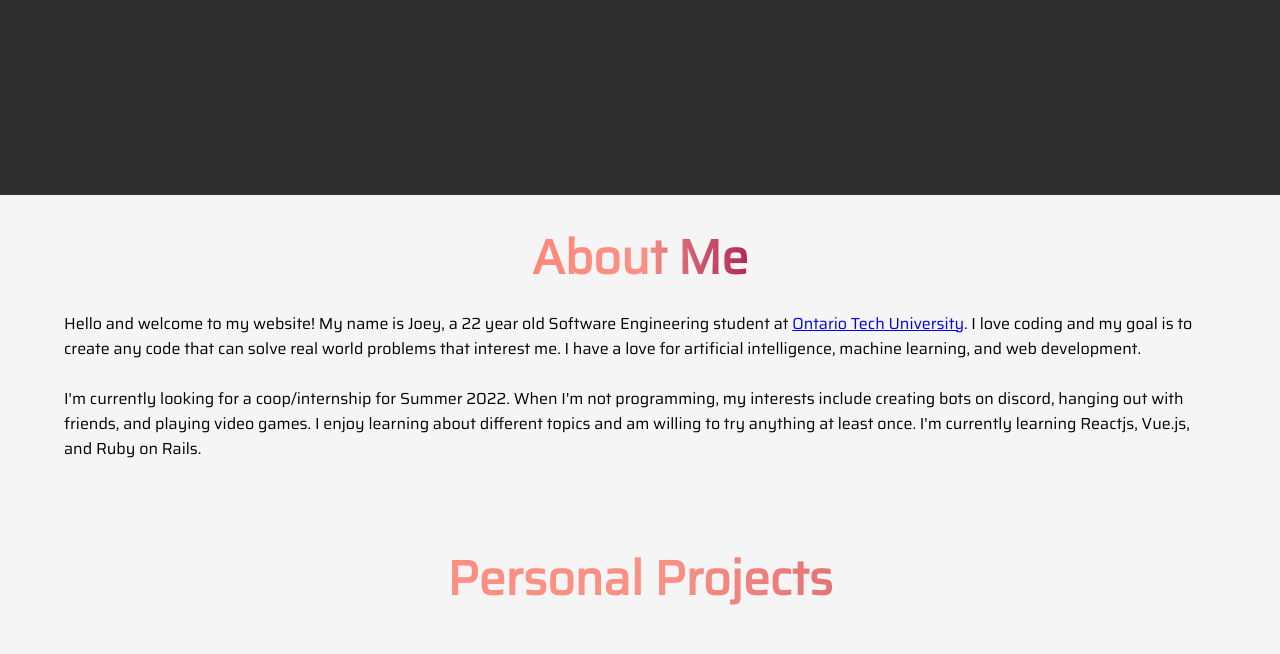
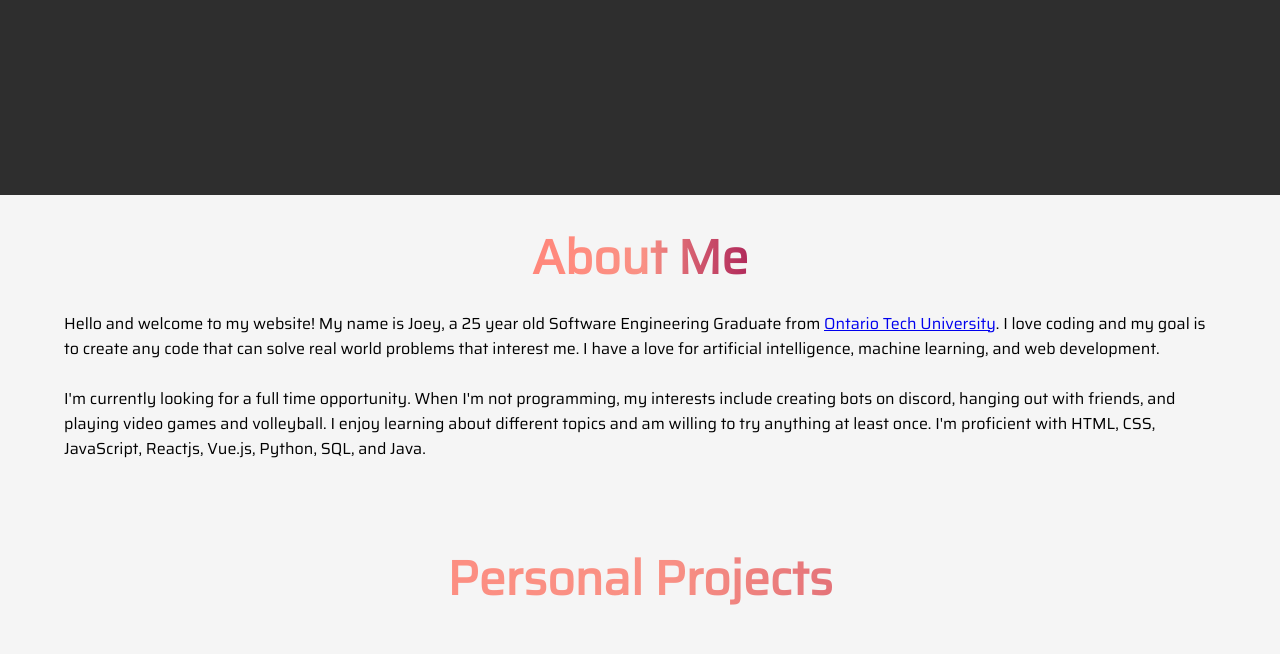
Before and after one commit to JoeyVillafuerte/PortfolioWebsite, a plain HTML site: page index.html in a window 1280 px wide. Shown: the part 655-1309 px from the top of the page. Drawn offline with Linux system fonts and the light colour scheme.

Commit message:
Update index.html
update sept 2024

```diff
--- a/index.html
+++ b/index.html
@@ -52,7 +52,7 @@
                     </a>
                 </div>
                 <br>
-                <p>Proficient with HTML, CSS, JavaScript,Reactjs, Vue.js, Python, SQL, and Java</p>
+                <p>Proficient with HTML, CSS, JavaScript, Reactjs, Vue.js, Python, SQL, and Java</p>
             </div>
             <!-- Picture on the right side, future will move to about and put something cool here -->
             <div class="hero-img--container">
@@ -67,10 +67,10 @@
         <div class="about">
             <h1>About Me</h1>
             <div class="about-container">
-                <p> Hello and welcome to my website! My name is Joey, a 22 year old Software Engineering student at <a href="https://ontariotechu.ca/" target="_blank">Ontario Tech University</a>. I love coding and my goal is to create any code that can solve
+                <p> Hello and welcome to my website! My name is Joey, a 25 year old Software Engineering Graduate from <a href="https://ontariotechu.ca/" target="_blank">Ontario Tech University</a>. I love coding and my goal is to create any code that can solve
                     real world problems that interest me. I have a love for artificial intelligence, machine learning, and web development.
-                    <br><br> I'm currently looking for a coop/internship for Summer 2022. When I'm not programming, my interests include creating bots on discord, hanging out with friends, and playing video games. I enjoy learning about different topics
-                    and am willing to try anything at least once. I'm currently learning Reactjs, Vue.js, and Ruby on Rails.
+                    <br><br> I'm currently looking for a full time opportunity. When I'm not programming, my interests include creating bots on discord, hanging out with friends, and playing video games and volleyball. I enjoy learning about different topics
+                    and am willing to try anything at least once. I'm proficient with HTML, CSS, JavaScript, Reactjs, Vue.js, Python, SQL, and Java.
                 </p>
             </div>
         </div>
```
